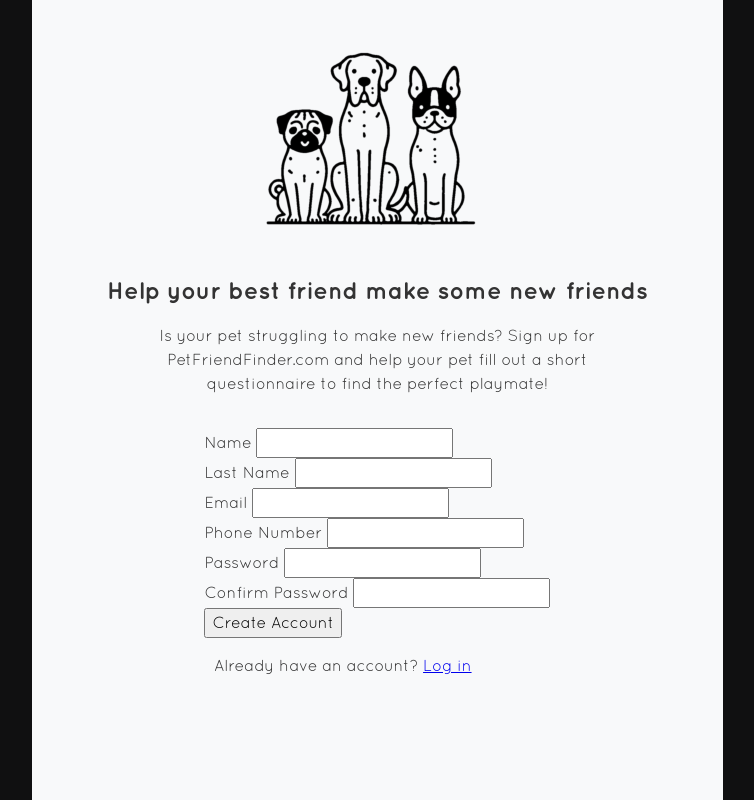
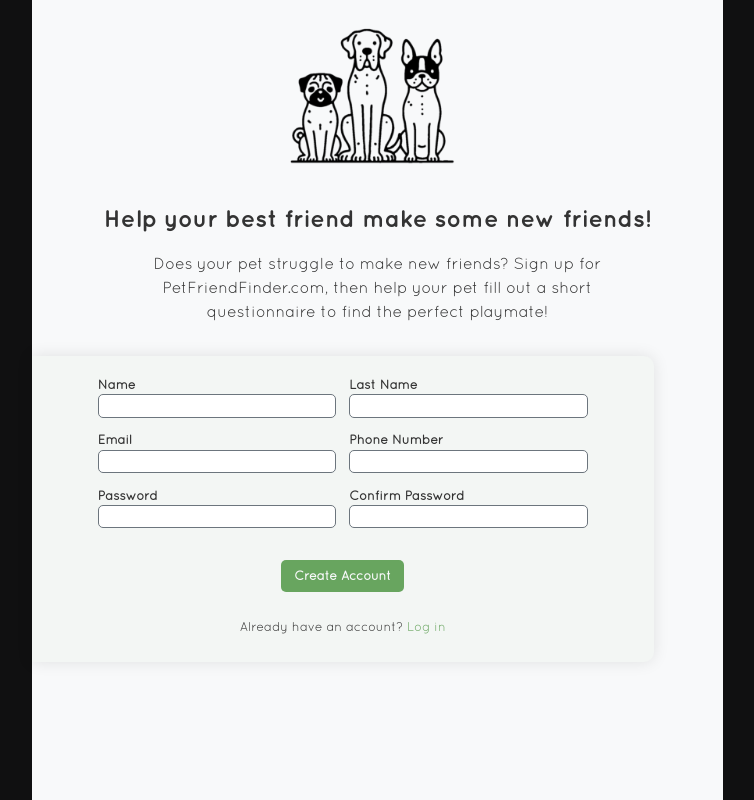
Before and after one commit to MyPetLobster/sign-up-form, a plain HTML site: page index.html in a window 1280 px wide. Shown: the whole page, without its empty margins (493-1247 px from the left). Drawn offline with Linux system fonts and the light colour scheme.

Commit message:
Finish basic form styling

```diff
--- a/index.html
+++ b/index.html
@@ -19,9 +19,9 @@
             </div>
         </div>
         <div class="body-content--right">
-            <img src="static/images/signupform-logo.png" alt="PetFriendFinder.com logo" class="logo-band--img">
-            <h2>Help your best friend make some new friends</h2>
-            <p>Is your pet struggling to make new friends? Sign up for PetFriendFinder.com and help your pet fill out a short questionnaire to find the perfect playmate!</p>
+            <img src="static/images/signupform-logo.png" alt="PetFriendFinder.com logo" class="logo-img">
+            <h2>Help your best friend make some new friends!</h2>
+            <p>Does your pet struggle to make new friends? Sign up for PetFriendFinder.com, then help your pet fill out a short questionnaire to find the perfect playmate!</p>
             <form action="" method="get">
                 <div class="form-fields">
                     <div class="field-row">
@@ -55,8 +55,11 @@
                         </div>
                     </div>
                 </div>
-                <button type="submit">Create Account</button>
-                <p>Already have an account? <a href="#">Log in</a></p>
+                <div class="btn-box">
+                    <button type="submit">Create Account</button>
+                    <p>Already have an account? <a href="#">Log in</a></p>
+                </div>
+
             </form>
         </div>
     </div>
--- a/static/styles.css
+++ b/static/styles.css
@@ -18,6 +18,20 @@
          url('../fonts/indieflower-regular-webfont.woff') format('woff');
     font-weight: normal;
     font-style: normal;
+}
+
+
+/* Color variables */
+:root {
+    --primary: #68a55f;
+    --primary-alt: #3e5d3e;
+    --secondary: #6c757d;
+    --success: #28a745;
+    --warning: #ffc107;
+    --danger: #dc3545;
+    --light: #f8f9fa;
+    --light-alt: #f3f6f4;
+    --dark: #101011;
 }
 
 
@@ -74,16 +88,7 @@ h2, h3, h4, h5, h6 {
   font-family: 'quicksand-bold', sans-serif;
 }
 
-:root {
-    --primary: #007bff;
-    --secondary: #6c757d;
-    --success: #28a745;
-    --info: #17a2b8;
-    --warning: #ffc107;
-    --danger: #dc3545;
-    --light: #f8f9fa;
-    --dark: #101011;
-}
+
 
 body {
     background-color: var(--dark);
@@ -114,9 +119,6 @@ body {
 #dog-video {
     object-fit: cover;
 }
-.logo-band--img {
-    height: 256px;
-}
 .logo-band {
     width: 100%;
     position: relative;
@@ -125,17 +127,91 @@ body {
     color: var(--light);
 }
 
+
 .body-content--right {
     background-color: var(--light);
     display: flex;
     flex-direction: column;
     align-items: center;
     width: 60%;
-    padding: 1rem;
+    padding: 0;
+}
+.logo-img {
+    height: 200px;
+}
+.body-content--right p {
+    margin: 1em 0 2em 0;
+    width: 70%;
+    text-align: center;
 }
 
-.body-content--right p {
-    margin: 1em 0 2em 0;
-    width: 80%;
-    text-align: center;
+
+form {
+    align-self: flex-start;
+    width: 90%;
+    border-top-right-radius: 10px;
+    border-bottom-right-radius: 10px;
+    padding: 1em 1em 0 1em;
+    font-size: 0.8em;
+    background-color: var(--light-alt);
+    box-shadow: 0 0 16px 0 rgba(0, 0, 0, 0.1);
 }
+.form-fields {
+    display: flex;
+    flex-direction: column;
+}
+.field-row {
+    display: flex;
+    flex-direction: row;
+    justify-content: center;
+    margin: 0.5em 0;
+}
+.field-row>div {
+    width: 40%;
+    margin: 0 0.5em;
+}
+label, button {
+    font-weight: bold;
+}
+input {
+    width: 100%;
+    border: 1px solid var(--secondary);
+    border-radius: 5px;
+}
+.btn-box {
+    width: 100%;
+    display: flex;
+    flex-direction: column;
+    align-items: center;
+    gap: 1em;
+    justify-content: center;
+    padding: 1em 1em 0 1em;
+}
+button {
+    background-color: var(--primary);
+    color: var(--light);
+    border: none;
+    border-radius: 5px;
+    margin-top: 1em;
+    padding: 0.5em 1em;
+    cursor: pointer;
+    transition: 250ms;
+}
+
+button:hover {
+    background-color: var(--primary-alt);
+    transform: scale(1.05);
+    box-shadow: 0 0 18px 4px rgba(0, 0, 0, 0.196);
+}
+button:active {
+    transform: scale(0.95);
+    box-shadow: 0 0 8px 2px rgba(0, 0, 0, 0.342);
+}
+a {
+    color: var(--primary);
+    text-decoration: none;
+    transition: 250ms;
+}
+a:hover {
+    color: var(--dark);
+}
```
